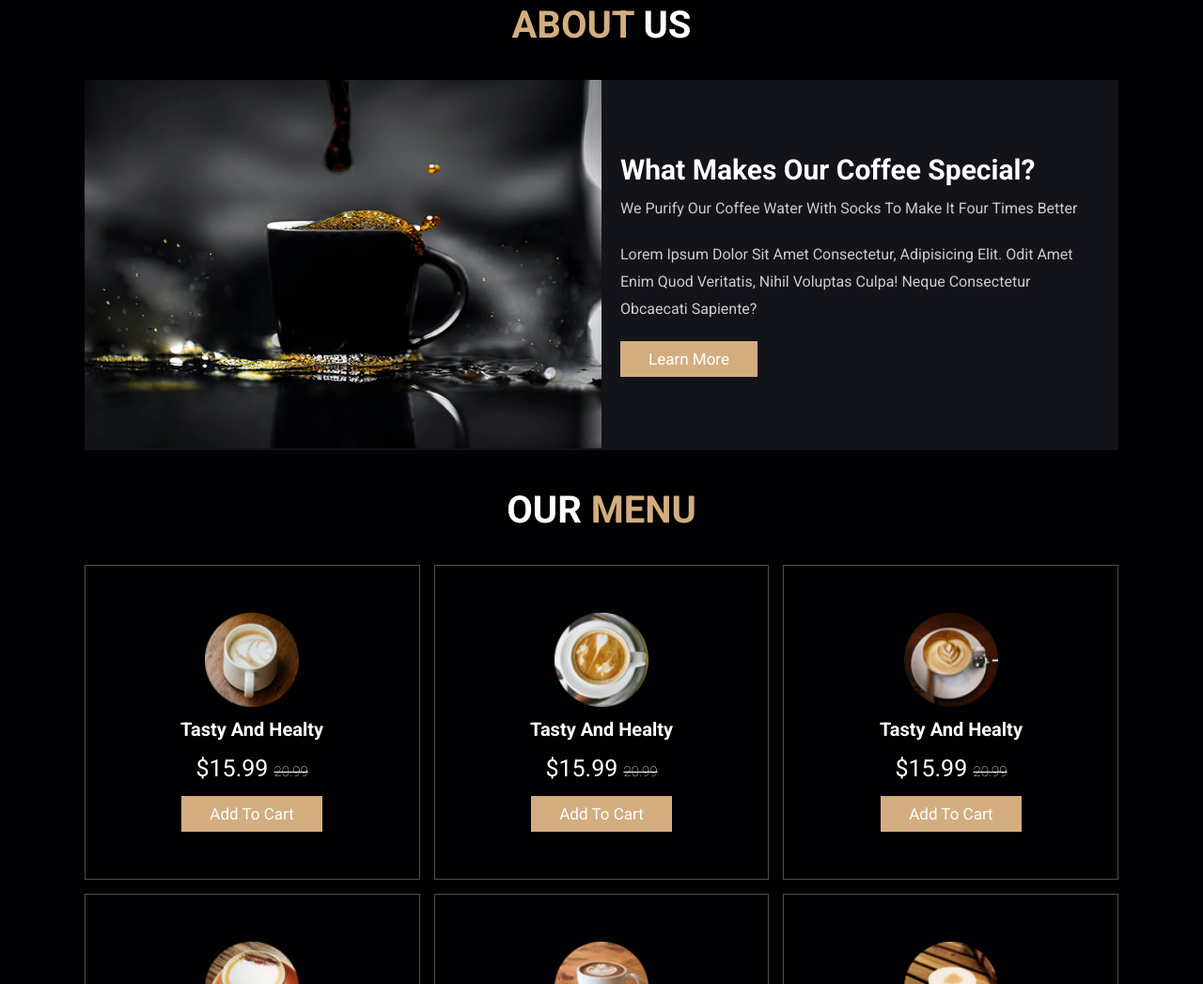
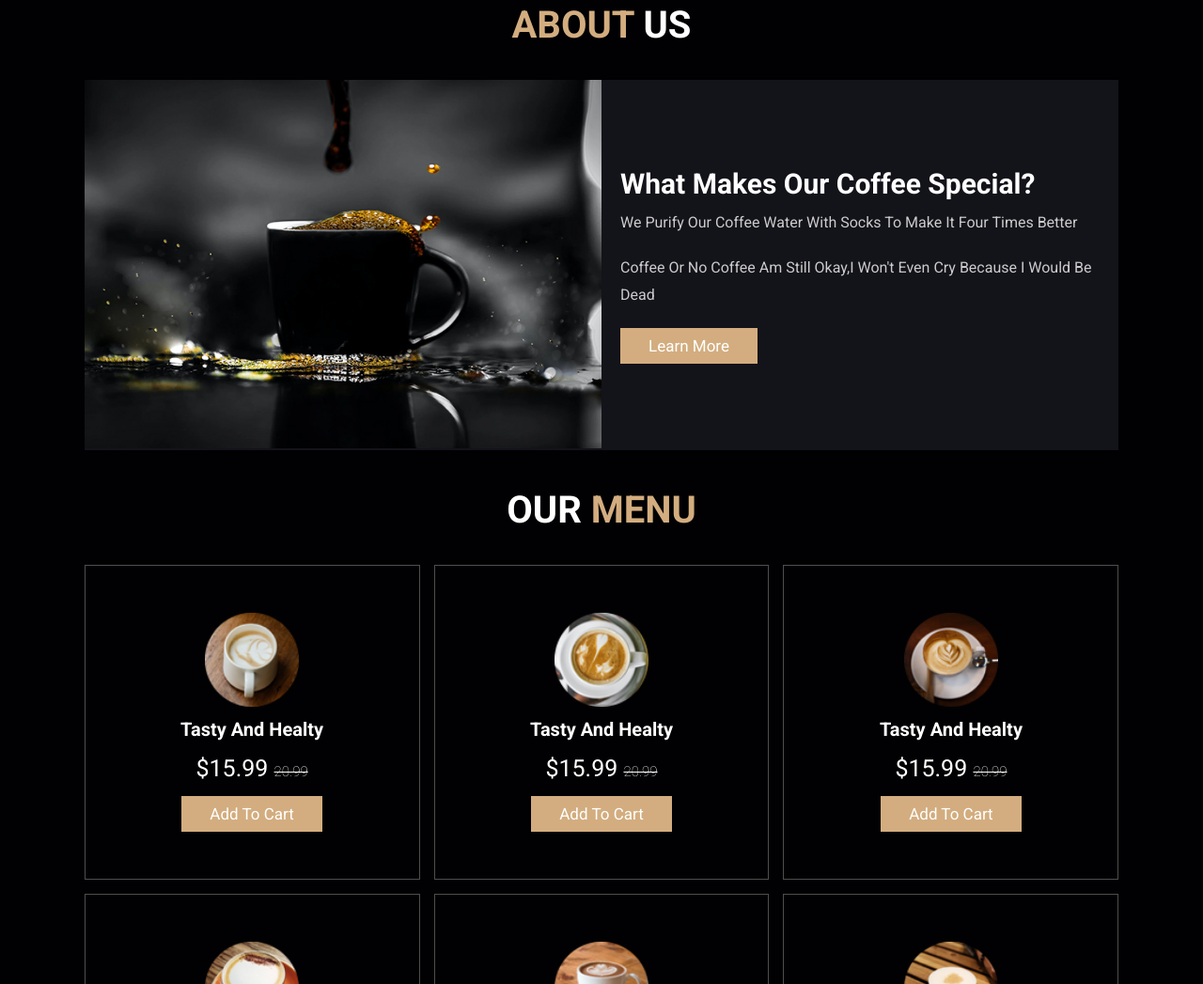
Before and after one commit to Mono-eyeddev/3.1-class, a plain HTML site: page index.html in a window 1280 px wide. Shown: the part 817-1864 px from the top of the page at 94% size. Drawn offline with Linux system fonts and the light colour scheme; a script that the page names is missing.

Commit message:
changed another lorem ipsum

```diff
--- a/index.html
+++ b/index.html
@@ -113,7 +113,7 @@
         <div class="content">
             <h3>what makes our coffee special?</h3>
             <p>we purify our coffee water with socks to make it four times better</p>
-            <p>Lorem ipsum dolor sit amet consectetur, adipisicing elit. Odit amet enim quod veritatis, nihil voluptas culpa! Neque consectetur obcaecati sapiente?</p>
+            <p>coffee or no coffee am still okay,i won't even cry because i would be dead</p>
             <a href="#" class="btn">learn more</a>
         </div>
 
```
